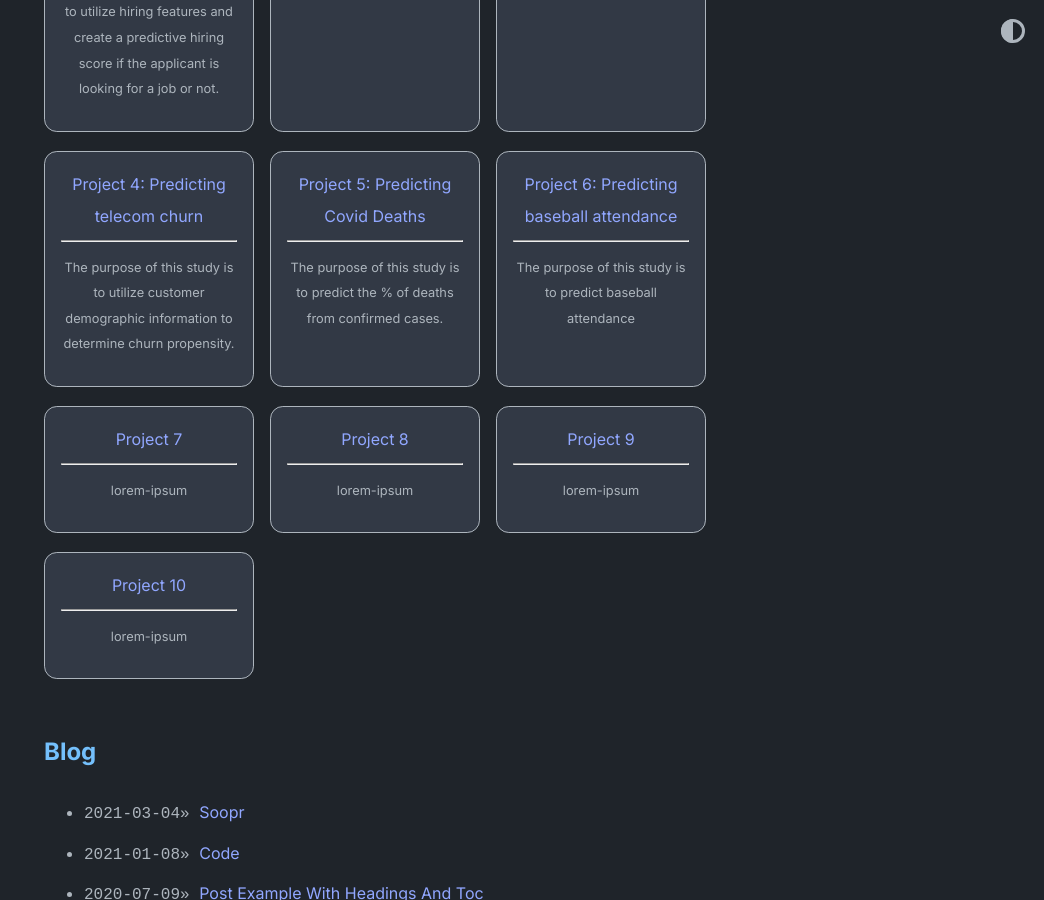
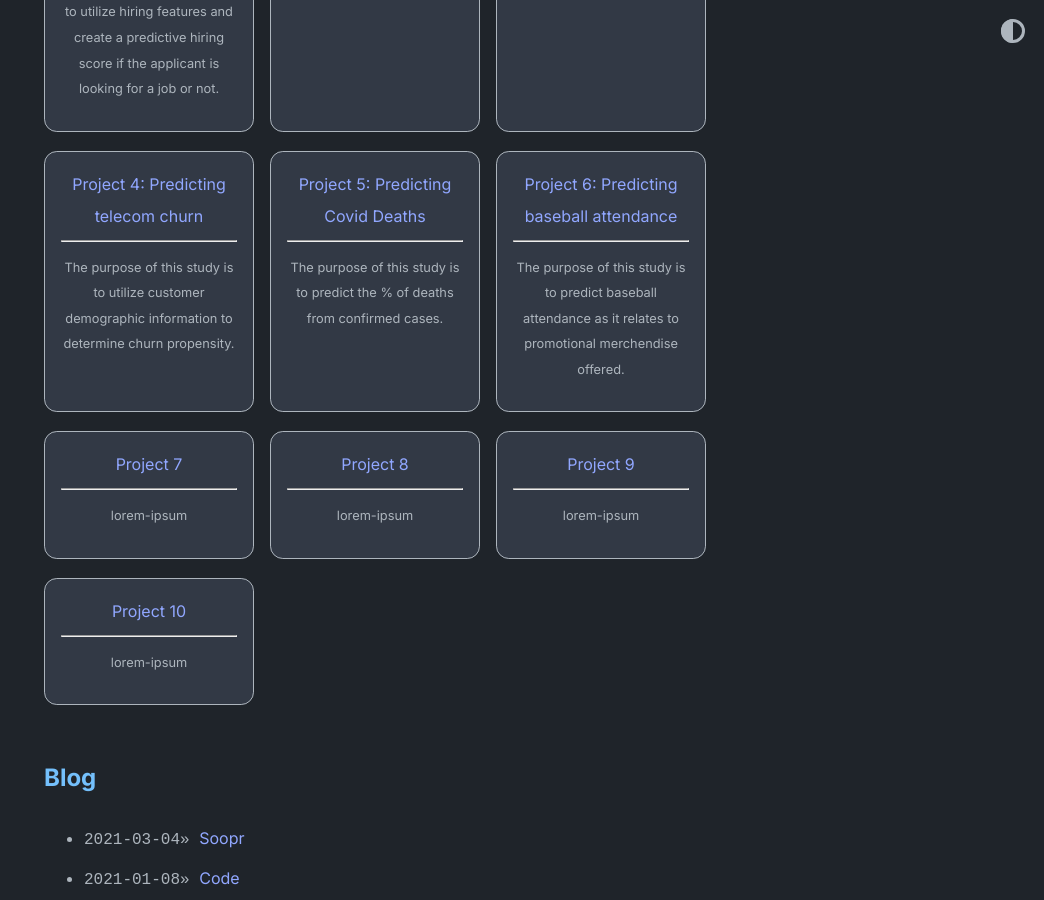
Before and after one commit to Josef9154/JRochelle_Portfolio, a Jekyll site: the page built from index.md, in a window 1280 px wide and 900 px high, scrolled down 601 px. Shown: the whole window, without its empty margins (236-1280 px from the left). Built offline with Jekyll 4.4.1, drawn with Linux system fonts in a browser that asks for light colours.

Commit message:
home.yml: updated desc in project_entries

```diff
--- a/_data/home.yml
+++ b/_data/home.yml
@@ -29,7 +29,9 @@ project_entries:
   - title: 'Project 6: Predicting baseball attendance'
     url: >-
       https://github.com/Josef9154/Portfolio-Examples/blob/main/Project%206-%20Predicting%20baseball%20attendance.ipynb
-    desc: 'The purpose of this study is to predict baseball attendance '
+    desc: >-
+      The purpose of this study is to predict baseball attendance as it relates
+      to promotional merchendise offered.
   - title: Project 7
     url: lorem-ipsum
     desc: lorem-ipsum
```
